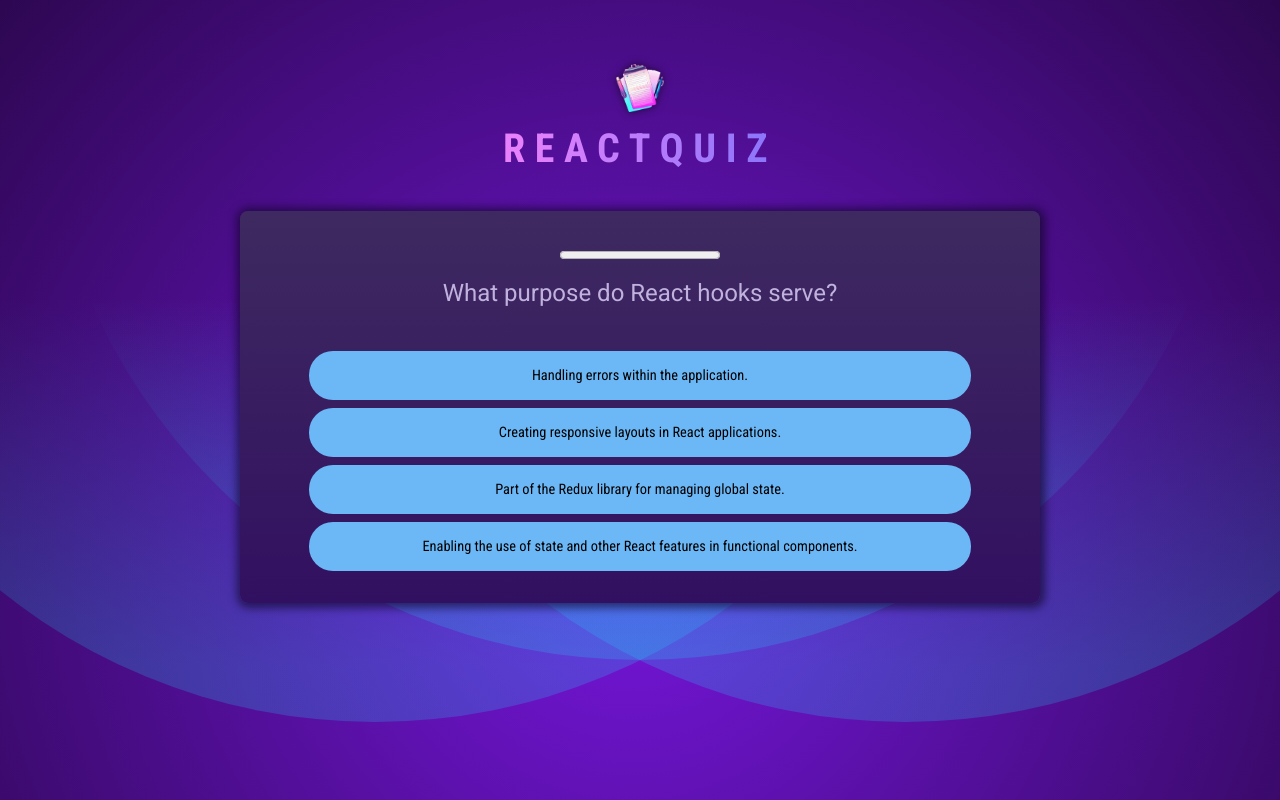
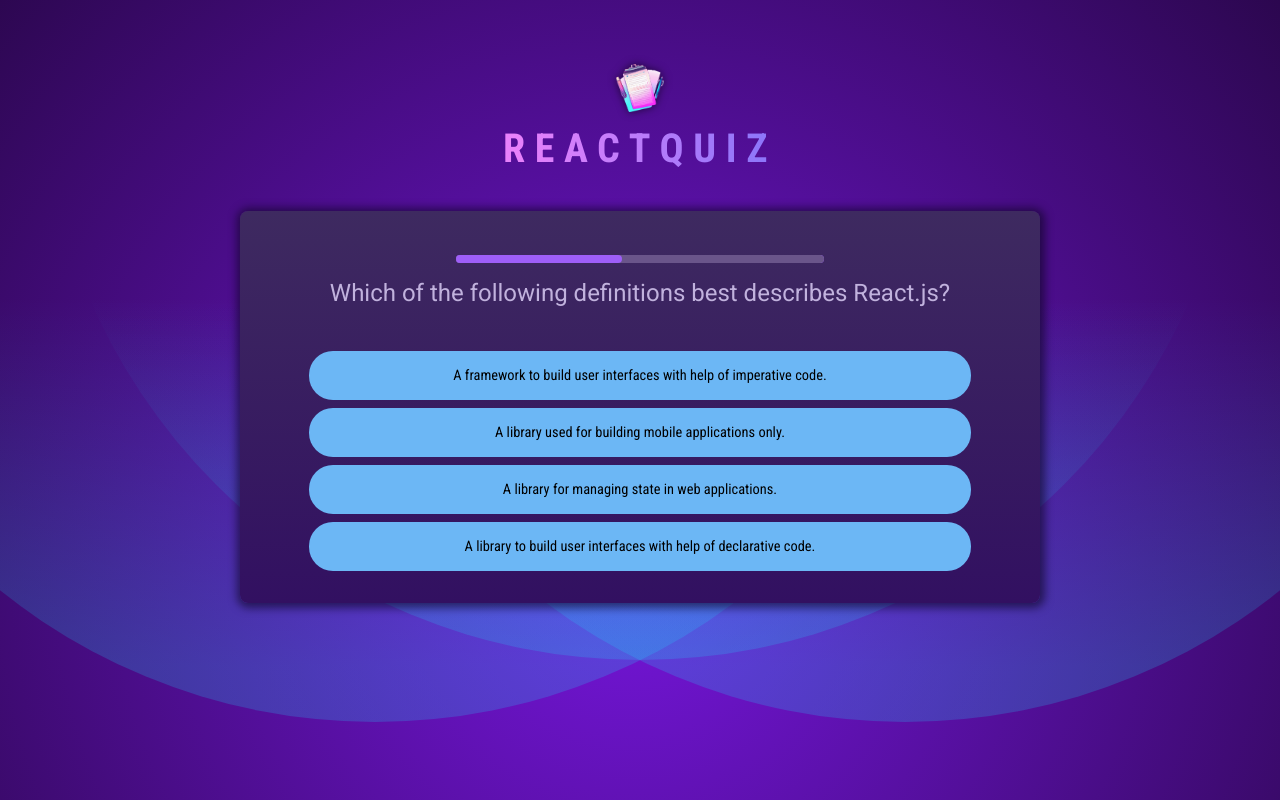
Before and after one commit to NikoZ21/react-projects, a React (Vite) app in the folder quiz-app/: page / in a window 1280 px wide. Built offline with nearby package versions, Linux system fonts and the light colour scheme.

Commit message:
fixed timer not reseting 🔄️ :Learned more about 'Key' built int react prop 🔑

```diff
--- a/quiz-app/src/components/Quiz.jsx
+++ b/quiz-app/src/components/Quiz.jsx
@@ -32,8 +32,12 @@
 
   return (
     <div id="quiz">
-      <QuestionTimer timeout={3000} onTimeout={handleSkipAnswer} />
       <div id="question">
+        <QuestionTimer
+          key={activeQuestionIndex}
+          timeout={10000}
+          onTimeout={handleSkipAnswer}
+        />
         <h2>{questions[activeQuestionIndex].text}</h2>
         <ul id="answers">
           {shuffledAnswers.map((answer) => (
```
